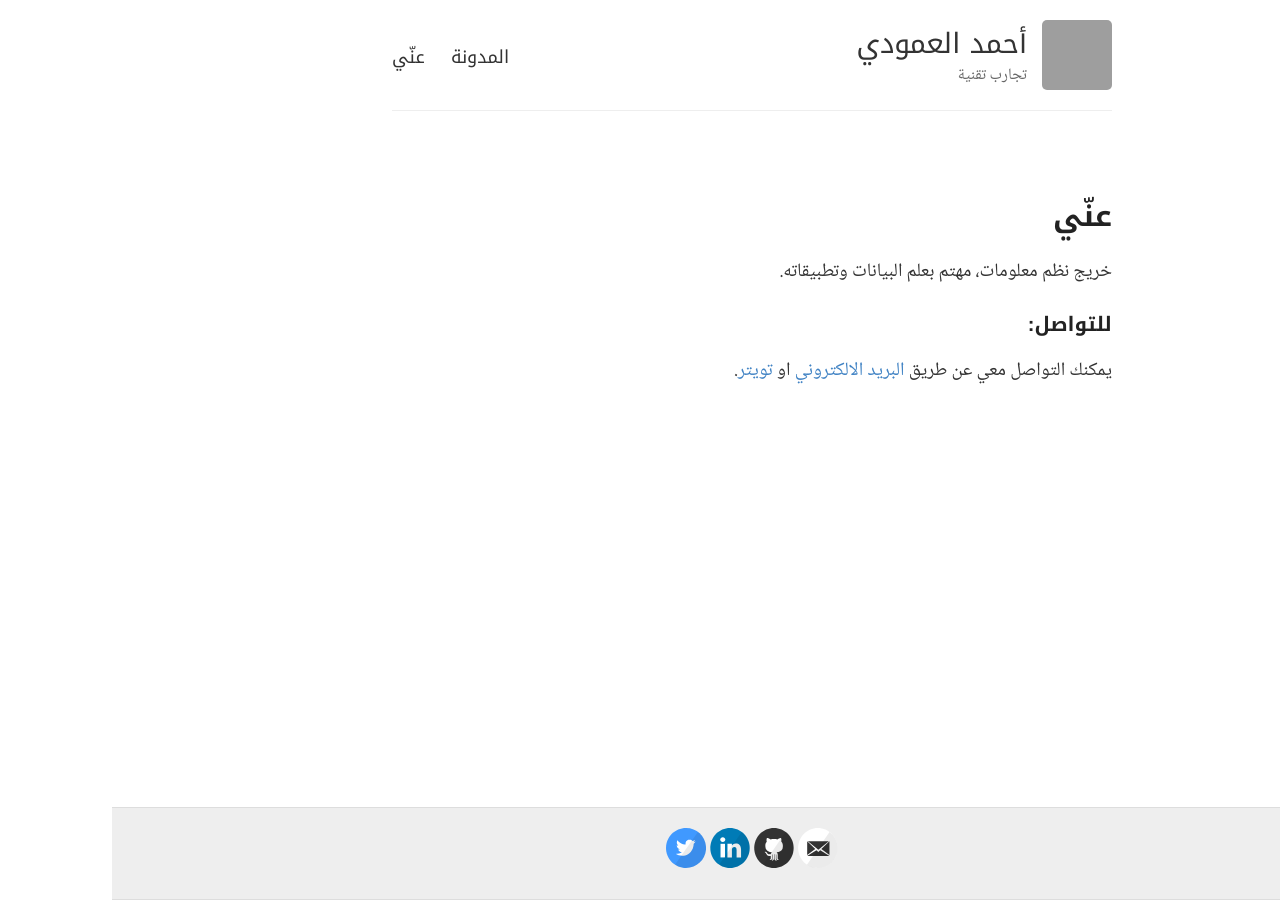
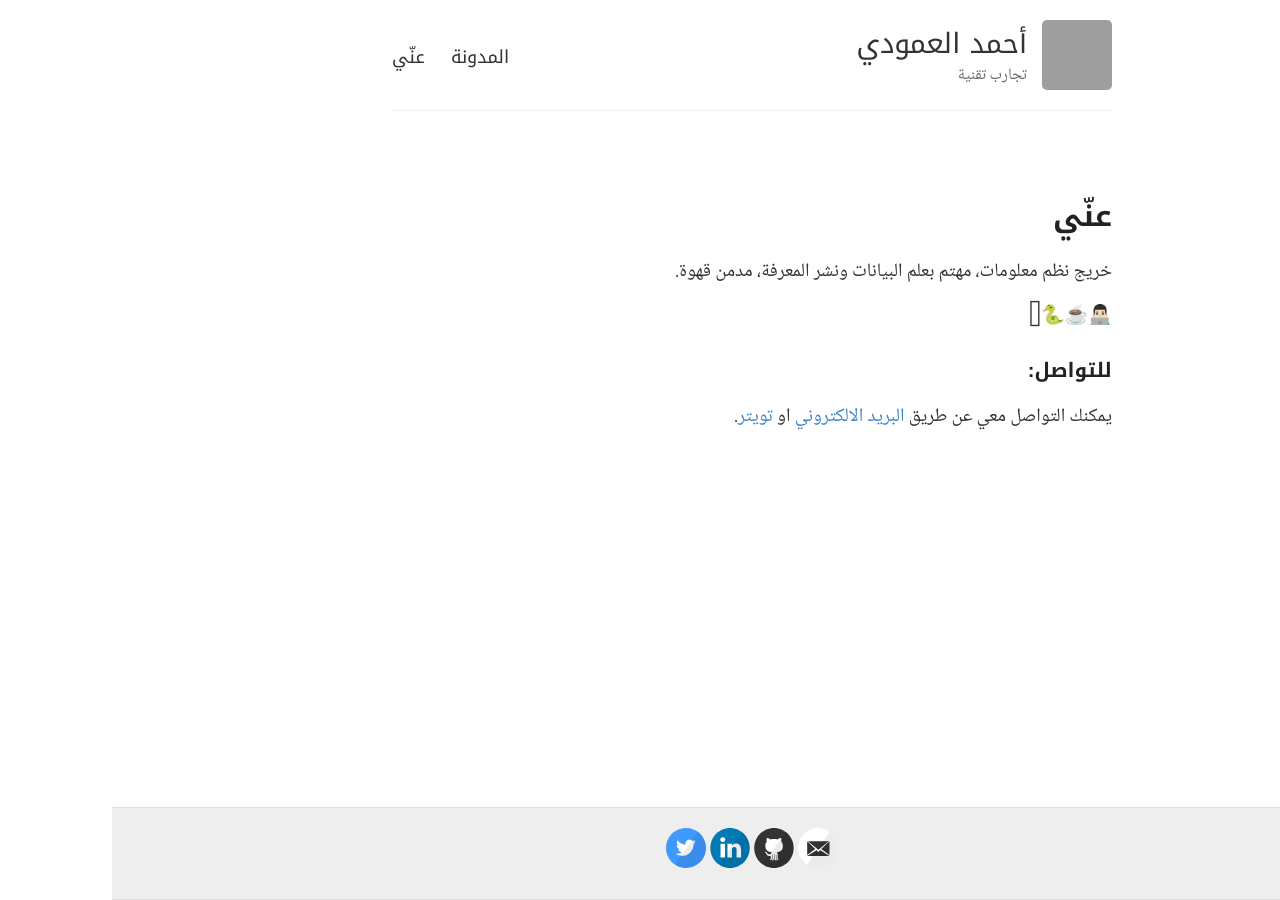
Before and after one commit to ahmadamoudi/ahmadamoudi.github.io, a Jekyll site: the page built from about.md, in a window 1280 px wide. Built offline with Jekyll 4.4.1, drawn with Linux system fonts in a browser that asks for light colours; grey boxes are pictures that could not be loaded.

Commit message:
Update about.md

```diff
--- a/about.md
+++ b/about.md
@@ -4,8 +4,9 @@ title: عنّي
 published: true
 ---
 
-خريج نظم معلومات، مهتم بعلم البيانات وتطبيقاته.
+خريج نظم معلومات، مهتم بعلم البيانات ونشر المعرفة، مدمن قهوة.
 
+👨🏻‍💻☕️🐍
 
 ### للتواصل:
 
```
